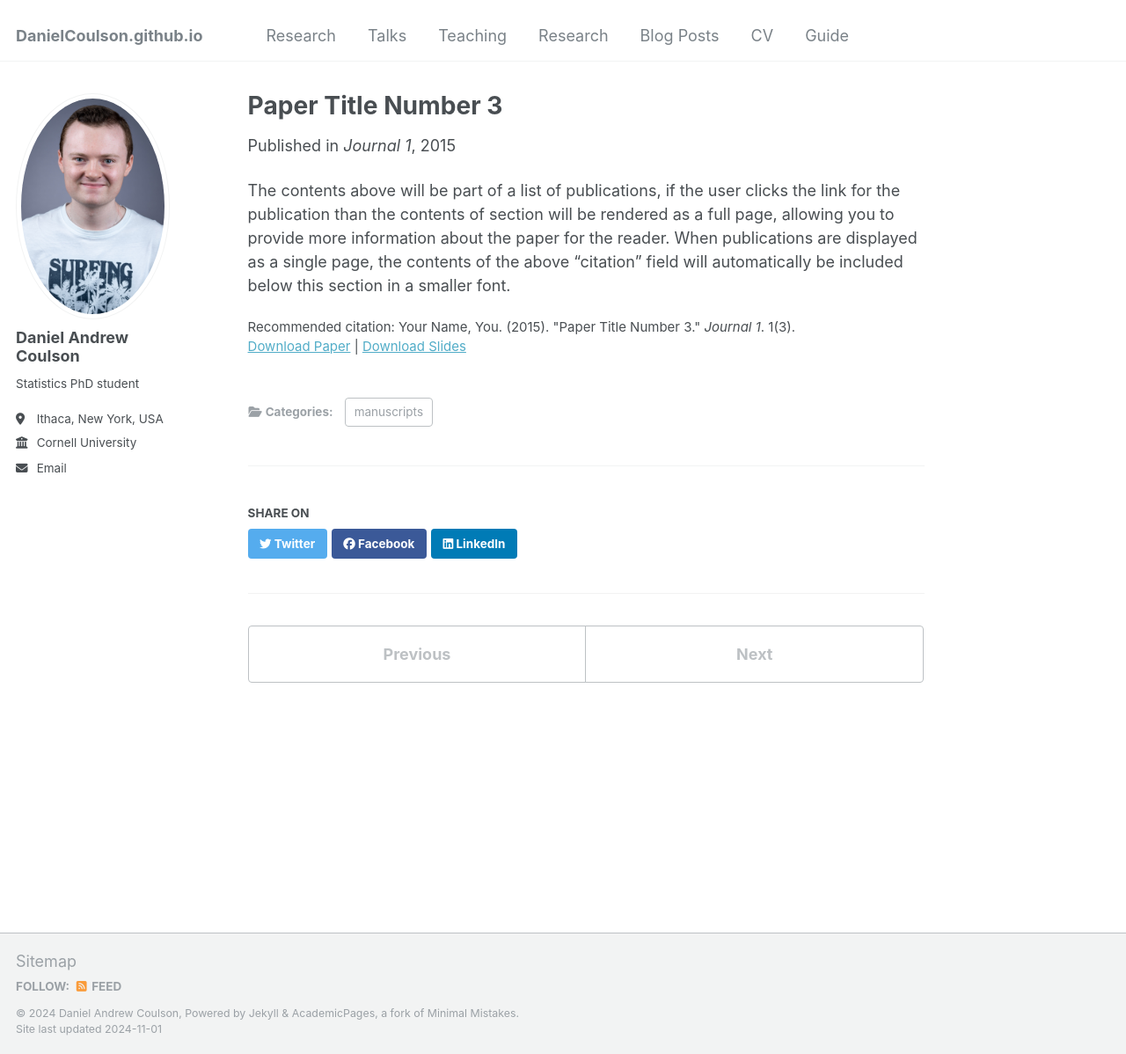
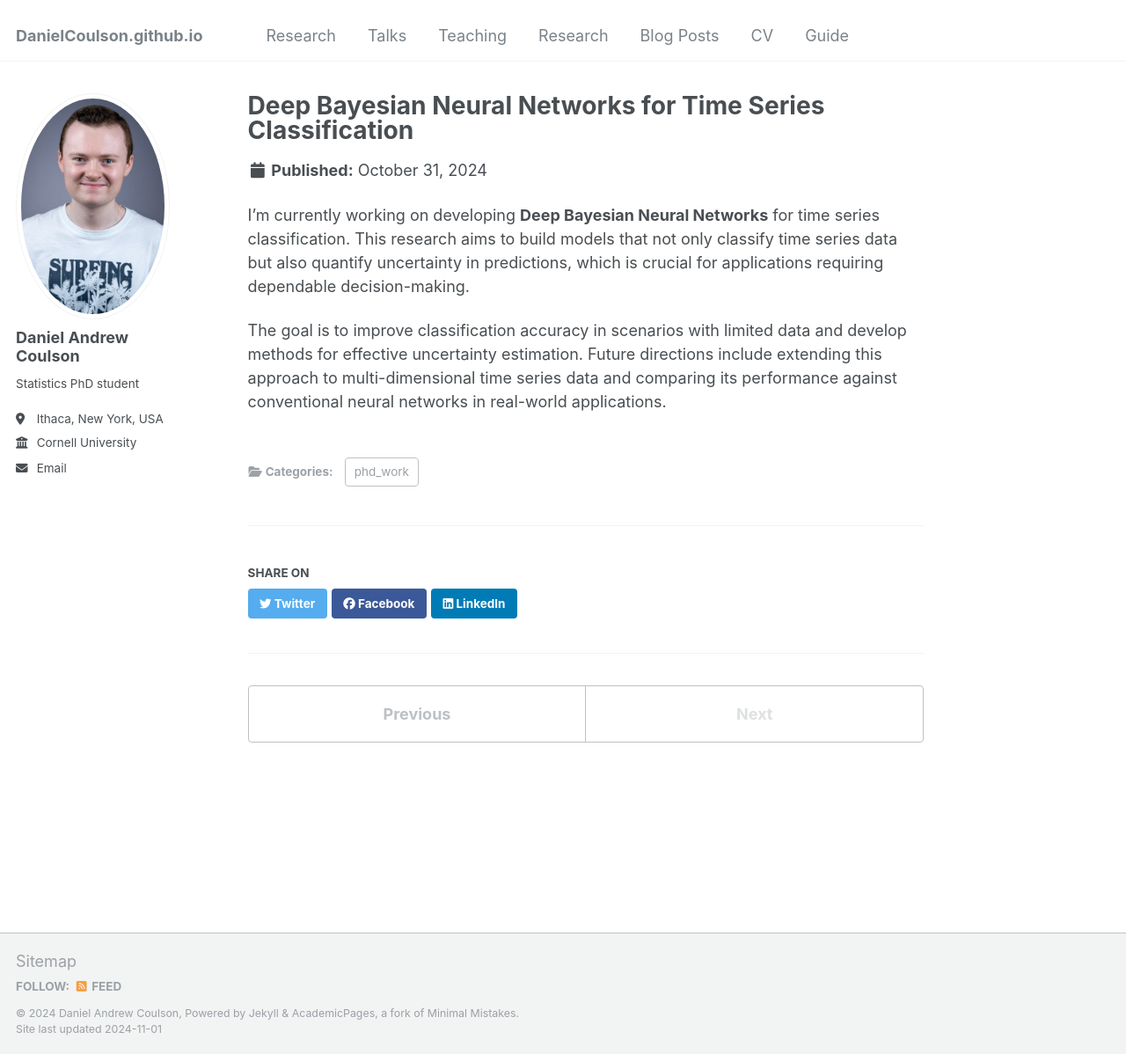
Before and after one commit to DanielCoulson/DanielCoulson.github.io, a Jekyll site: the page built from _publications/2015-10-01-paper-title-number-3.md, in a window 1280 px wide and 1198 px high. Shown: the whole window at 88% size. Built offline with Jekyll 4.4.1, drawn with Linux system fonts in a browser that asks for light colours.

Commit message:
Update 2015-10-01-paper-title-number-3.md

```diff
--- a/_publications/2015-10-01-paper-title-number-3.md
+++ b/_publications/2015-10-01-paper-title-number-3.md
@@ -1,14 +1,12 @@
 ---
-title: "Paper Title Number 3"
-collection: publications
-category: manuscripts
-permalink: # /publication/2015-10-01-paper-title-number-3
-excerpt: 'This paper is about the number 3. The number 4 is left for future work.'
-date: 2015-10-01
-venue: 'Journal 1'
-slidesurl: 'http://academicpages.github.io/files/slides3.pdf'
-paperurl: 'http://academicpages.github.io/files/paper3.pdf'
-citation: 'Your Name, You. (2015). &quot;Paper Title Number 3.&quot; <i>Journal 1</i>. 1(3).'
+title: "Deep Bayesian Neural Networks for Time Series Classification"
+collection: research
+category: phd_work
+permalink: # /research/deep-bayesian-neural-networks
+excerpt: 'Research on Bayesian neural networks for time series classification, focusing on uncertainty estimation and reliable decision-making.'
+date: 2024-10-31
 ---
 
-The contents above will be part of a list of publications, if the user clicks the link for the publication than the contents of section will be rendered as a full page, allowing you to provide more information about the paper for the reader. When publications are displayed as a single page, the contents of the above "citation" field will automatically be included below this section in a smaller font.
+I'm currently working on developing **Deep Bayesian Neural Networks** for time series classification. This research aims to build models that not only classify time series data but also quantify uncertainty in predictions, which is crucial for applications requiring dependable decision-making.
+
+The goal is to improve classification accuracy in scenarios with limited data and develop methods for effective uncertainty estimation. Future directions include extending this approach to multi-dimensional time series data and comparing its performance against conventional neural networks in real-world applications.
```
